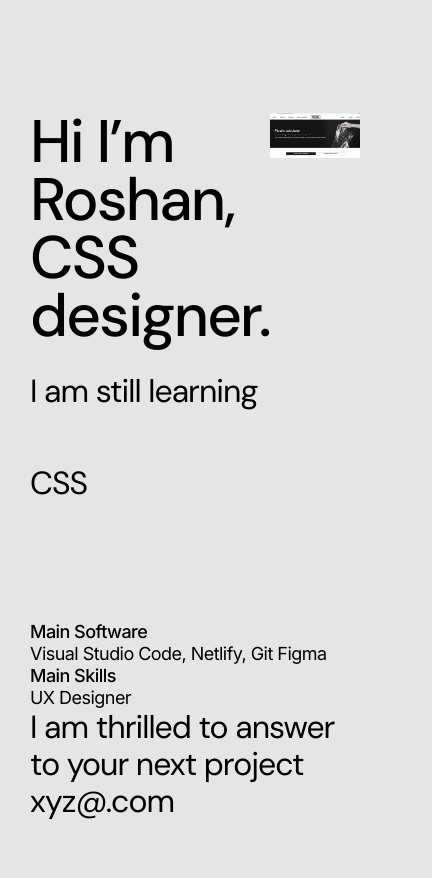
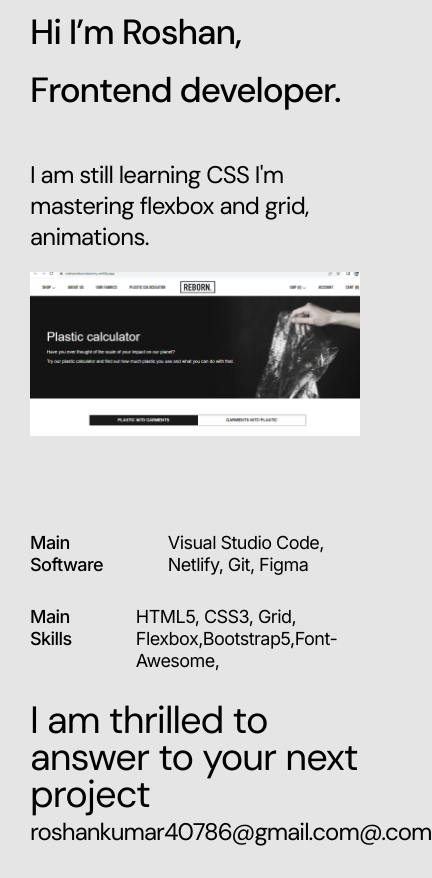
Before and after one commit to roshankumar0/portfolio, a plain HTML site: page about.html in a window 390 px wide. Shown: the part 366-1244 px from the top of the page, 432 px wide, since content can reach past the window. Drawn offline with Linux system fonts and the light colour scheme.

Commit message:
responsive

```diff
--- a/about.html
+++ b/about.html
@@ -1,5 +1,6 @@
 <!DOCTYPE html>
 <html lang="en">
+
 <head>
   <meta charset="UTF-8" />
   <meta http-equiv="X-UA-Compatible" content="IE=edge" />
@@ -7,6 +8,7 @@
   <title>Roshan's Portfolio</title>
   <link rel="stylesheet" href="style.css" />
 </head>
+
 <body>
   <div class="wrapper">
     <nav class="navigation">
@@ -19,22 +21,28 @@
     </nav>
     <div class="me">
       <div class="me__info">
-          <h1>Hi I’m Roshan, CSS designer.</h1>
-          <p>I am still learning CSS</p>
+        <h1>Hi I’m Roshan, Frontend developer.</h1>
+        <p>I am still learning CSS
+          I'm mastering flexbox and grid, animations.
+        </p>
       </div>
       <div class="my__img">
         <img src="/image/Screenshot (5).png" alt="">
       </div>
     </div>
     <div class="about__skill">
+      <div>
         <h2>Main Software</h2>
-        <span>Visual Studio Code, Netlify, Git Figma</span>
+        <span>Visual Studio Code, Netlify, Git, Figma</span>
+      </div>
+      <div>
         <h2>Main Skills</h2>
-        <span>UX Designer</span>
+        <span>HTML5, CSS3, Grid, Flexbox,Bootstrap5,Font-Awesome,</span>
+      </div>
     </div>
     <div class="mail">
-        <span>I am thrilled to answer to your next project </span>
-        <span>xyz@.com</span>
+      <p>I am thrilled to answer to your next project </p>
+      <p>roshankumar40786@gmail.com@.com</p>
     </div>
     <footer class="footer">
       <div class="footer__logo">Roshan Kumar ⏤ 2022</div>
@@ -46,4 +54,5 @@
     </footer>
   </div>
 </body>
+
 </html>
--- a/style.css
+++ b/style.css
@@ -1,10 +1,12 @@
 @import url("https://fonts.googleapis.com/css2?family=Inter:wght@400;500;600;700&display=swap");
 @import url("https://fonts.googleapis.com/css2?family=DM+Sans:wght@400;500;700&display=swap");
+
 * {
   padding: 0;
   margin: 0;
   box-sizing: border-box;
 }
+
 :root {
   --main-black: #181717;
   --main-gray: #606060;
@@ -12,29 +14,35 @@
   --secondary: #2429af;
   --bg-color: #e5e5e5;
 }
+
 html {
   scroll-behavior: smooth;
 }
+
 body {
   background: #e5e5e5;
 }
+
 a {
   text-decoration: none;
   color: var(--main-black);
   cursor: pointer;
 }
+
 .wrapper {
   max-width: 1120px;
   margin: 0 auto;
   /* padding: 102px 160px 108px 160px; */
   padding-top: 102px;
 }
+
 .navigation {
   display: flex;
   justify-content: space-between;
   align-items: center;
   text-transform: capitalize;
 }
+
 .navigation span {
   flex: 1;
   font-family: DM Sans;
@@ -42,6 +50,7 @@ a {
   font-weight: 400;
   text-transform: capitalize;
 }
+
 .navigation ul {
   display: flex;
   flex: 1;
@@ -49,6 +58,7 @@ a {
   list-style: none;
   gap: 2rem;
 }
+
 .navigation ul li {
   font-family: DM Sans;
   font-size: 21px;
@@ -57,6 +67,7 @@ a {
   letter-spacing: -0.03em;
   text-align: left;
 }
+
 .about__me h1 {
   font-family: DM Sans;
   font-size: 60px;
@@ -64,6 +75,7 @@ a {
   line-height: 58px;
   width: 35%;
 }
+
 .about__me p {
   font-family: DM Sans;
   font-size: 32px;
@@ -71,11 +83,13 @@ a {
   line-height: 37px;
   width: 65%;
 }
+
 .about__me {
   display: flex;
   margin-top: 113px;
   text-align: start;
 }
+
 .about__work {
   display: flex;
   justify-content: space-between;
@@ -84,9 +98,11 @@ a {
   overflow: hidden;
   padding-bottom: 24px;
 }
+
 .about__project {
   text-align: left;
 }
+
 .about__project h2 {
   font-family: Inter;
   font-size: 18px;
@@ -96,6 +112,7 @@ a {
   text-align: left;
   margin-bottom: 19px;
 }
+
 .about__project__info p {
   font-family: Inter;
   font-size: 18px;
@@ -103,6 +120,7 @@ a {
   margin-bottom: 30px;
   line-height: 22px;
 }
+
 .about__project__info {
   font-family: Inter;
   font-size: 14px;
@@ -112,18 +130,22 @@ a {
   width: 380px;
   padding-right: 50px;
 }
+
 .about__project a {
   font-family: Inter;
   font-size: 18px;
   font-weight: 500;
   color: var(--main-black);
 }
+
 .my__image {
   max-width: 640px;
 }
+
 .my__image img {
   width: 100%;
 }
+
 .footer__logo {
   color: var(--secondary);
   font-family: DM Sans;
@@ -134,11 +156,13 @@ a {
   text-align: left;
   flex: 1;
 }
+
 .footer {
   display: flex;
   justify-content: space-between;
   margin: 70px;
 }
+
 .footer ul {
   display: flex;
   font-family: DM Sans;
@@ -151,6 +175,7 @@ a {
   text-align: left;
   justify-content: space-between;
 }
+
 .contact {
   font-family: DM Sans;
   margin: 50px auto;
@@ -160,14 +185,17 @@ a {
   border-radius: 8px;
   padding: 40px;
 }
+
 .contact__details {
   text-align: center;
 }
+
 .contact h2 {
   font-size: 22px;
   font-family: DM Sans;
   font-weight: normal;
 }
+
 .contact input {
   padding: 10px 20px;
   border-radius: 8px;
@@ -177,6 +205,7 @@ a {
   outline: none;
   margin: 20px;
 }
+
 .contact textarea {
   outline: none;
   border: none;
@@ -188,9 +217,11 @@ a {
   font-family: DM Sans;
   font-weight: 500;
 }
+
 .contact input::placeholder {
   font-family: DM Sans;
 }
+
 .submit {
   padding: 10px 20px;
   font-size: 20px;
@@ -206,21 +237,26 @@ a {
   outline: none;
   transition: all 0.4s ease;
 }
+
 .submit:hover {
   background-color: transparent;
   color: var(--secondary);
 }
+
 .me {
   display: flex;
   margin-top: 150px;
 }
-.my__img{
+
+.my__img {
   flex: 1;
 }
-.my__img img{
+
+.my__img img {
   width: 100%;
 }
-.me__info{
+
+.me__info {
   flex: 1;
 }
 
@@ -232,19 +268,28 @@ a {
   letter-spacing: -0.03em;
   text-align: left;
 }
-.me__info p{
+
+.me__info p {
   font-family: DM Sans;
   font-size: 32px;
   font-weight: 400;
-line-height: 92px;
   letter-spacing: -0.03em;
   text-align: left;
+  margin-top: 40px;
 
 }
-.about__skill{
+
+.about__skill {
   margin-top: 92px;
 }
-.about__skill h2{
+
+.about__skill div {
+  display: flex;
+  gap: 63px;
+  margin: 30px 0;
+}
+
+.about__skill h2 {
   font-family: Inter;
   font-size: 18px;
   font-weight: 500;
@@ -252,7 +297,8 @@ line-height: 22px;
   letter-spacing: -0.03em;
   text-align: left;
 }
-.about__skill span{
+
+.about__skill span {
   font-family: Inter;
   font-size: 18px;
   font-weight: 400;
@@ -261,35 +307,53 @@ letter-spacing: -0.03em;
   text-align: left;
 
 }
-.mail{
+
+.mail {
   font-family: DM Sans;
   font-size: 32px;
   font-weight: 400;
   line-height: 37px;
   letter-spacing: -0.03em;
   text-align: left;
+  display: flex;
 
 }
+
+.mail p:nth-child(1) {
+  flex: 1;
+
+}
+
+.mail p:nth-child(2) {
+  flex: 2;
+  text-align: center;
+}
+
 @media (min-width: 1025px) and (max-width: 1440px) {
   .wrapper {
     max-width: 90vw;
   }
+
   .footer {
     margin: 50px 0;
   }
 }
+
 @media (min-width: 768px) and (max-width: 1024px) {
   .wrapper {
     padding: 27px;
   }
+
   .about__me p {
     font-size: 27px;
     width: 55%;
   }
+
   .about__me h1 {
     width: 45%;
     font-size: 54px;
   }
+
   .navigation span {
     font-size: 34px;
   }
@@ -299,27 +363,33 @@ text-align: left;
   .wrapper {
     padding: 30px;
   }
+
   .about__me {
     flex-direction: column;
     align-items: center;
     text-align: center;
   }
+
   .about__me h1 {
     width: 100%;
     margin-bottom: 40px;
   }
+
   .about__me p {
     width: 100%;
     text-align: justify;
   }
+
   .navigation {
     flex-direction: column;
   }
+
   .navigation ul {
     flex-direction: column;
     width: 100%;
     align-items: center;
   }
+
   .navigation ul li {
     line-height: 60px;
   }
@@ -327,56 +397,91 @@ text-align: left;
   .about__project h2 {
     font-size: 30px;
   }
+
   .about__project__info p {
     font-size: 22px;
     line-height: 26px;
     text-align: justify;
   }
+
   .about__project__info {
     font-size: 18px;
     width: 100%;
     padding: 0;
   }
+
   .about__project__info span {
     line-height: 26px;
   }
+
   /* .about__project{
     text-align: center;
   } */
   .about__project a {
     font-size: 18px;
   }
+
   .footer {
     display: block;
     margin-top: 70px;
   }
+
   .footer__logo {
     text-align: center;
     margin-bottom: 40px;
   }
+
   .about__work {
     display: block;
     margin: 50px 0;
   }
+
   .my__image {
     margin-top: 40px;
     width: 100%;
   }
+
   .contact input {
     width: 100%;
     margin: 20px 0;
     padding: 14px;
     font-family: DM Sans;
   }
+
   .contact {
     max-width: 100%;
   }
+
   .submit {
     width: 100%;
   }
+
   .footer ul {
     display: block;
     text-align: center;
     line-height: 50px;
   }
+
+  .me {
+    display: block;
+    margin-top: 40px;
   }
+
+  .me__info h1 {
+
+    font-size: 35px;
+  }
+
+  .me__info p {
+    font-size: 24px;
+    margin-bottom: 20px;
+  }.mail{
+    display: block;
+  }
+  .mail p:nth-child(2){
+    font-size: 24px;
+  }
+  .mail p:nth-child(1){
+    font-size: 38px;
+  }
+}
```
Lines whose indentation alone changed are shown as unchanged.
